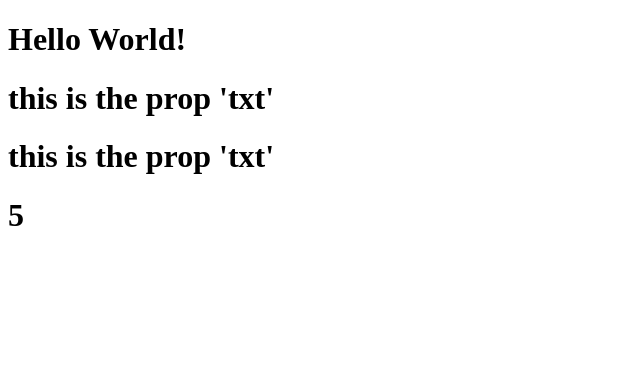
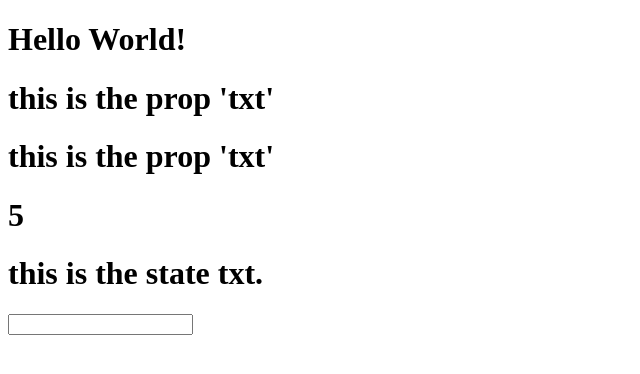
Before and after one commit to BaronLip/eggheadio-react, a React (Create React App) app: page / in a window 1280 px wide. Shown: the top 374 px of the page, without its empty margins (0-640 px from the left). Built offline with nearby package versions, Linux system fonts and the light colour scheme.

Commit message:
Added State to the app component.

```diff
--- a/src/App.js
+++ b/src/App.js
@@ -10,7 +10,22 @@ import PropTypes from 'prop-types'
 // React.createElement('h1', null, 'Hello World!') is the equivalent of below.
 
 class App extends React.Component {
+	// Use a constructor method to utilize STATE.
+	constructor() {
+		// Super gives the component the context of 'this' component rather than the parent class of React.Component.
+		super();
+		this.state = {
+			txt: 'this is the state txt.'
+		}
+	}
+
+	// After creating State, use custom methods to .setState, or update the state.
+	update(e) {
+		this.setState({txt: e.target.value})
+	}
+
 	render() {
+
 		// React components can only return one 'node'.
 		// To compensate for this, wrap multiple nodes in a parent node.
 		// JavaScript must be placed before the return statement, or be interpolated within the return statement.
@@ -20,6 +35,7 @@ class App extends React.Component {
 		return (
 			<div>
 				<h1 className="">Hello World!</h1>
+				{/* Testing the longhand:*/}
 				{/* return React.createElement('h1', null, 'Hello World!'); */}
 				{/* NOTE: JSX comments must be wrapped in braces. */}
 
@@ -28,8 +44,12 @@ class App extends React.Component {
 				{/* Or, set the prop to a variable outside of the render method. */}
 				<h1>{txt}</h1>
 				<h1>{cat}</h1>
+				{/* Use State by calling this.state.keyname. */}
+				<h1>{this.state.txt}</h1>
 
-				{/* Testing the longhand:*/}
+				<input type="text" onChange={this.update.bind(this)}/>
+
+
 			</div>
 		)
 	}
```
Also changed, not shown: src/index.js (+7 -7 lines).
